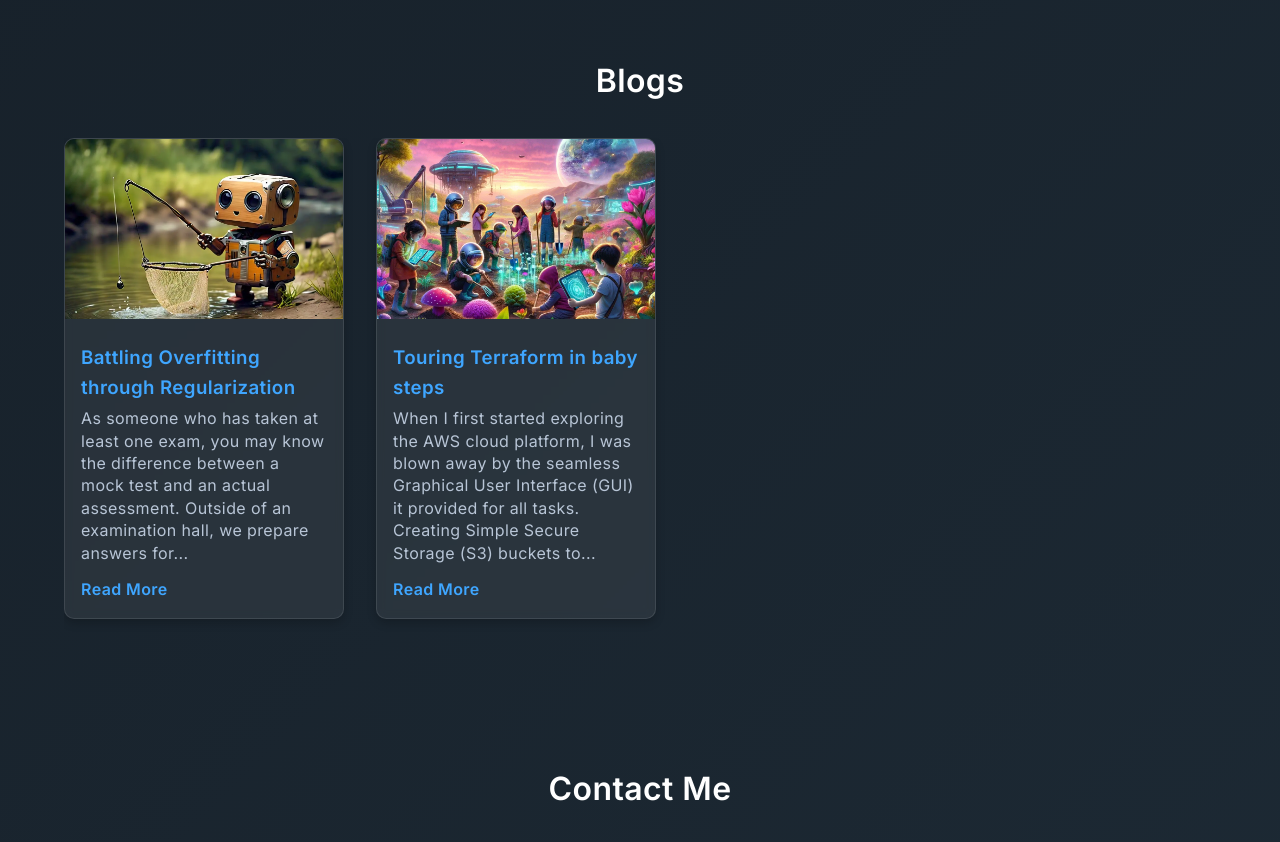
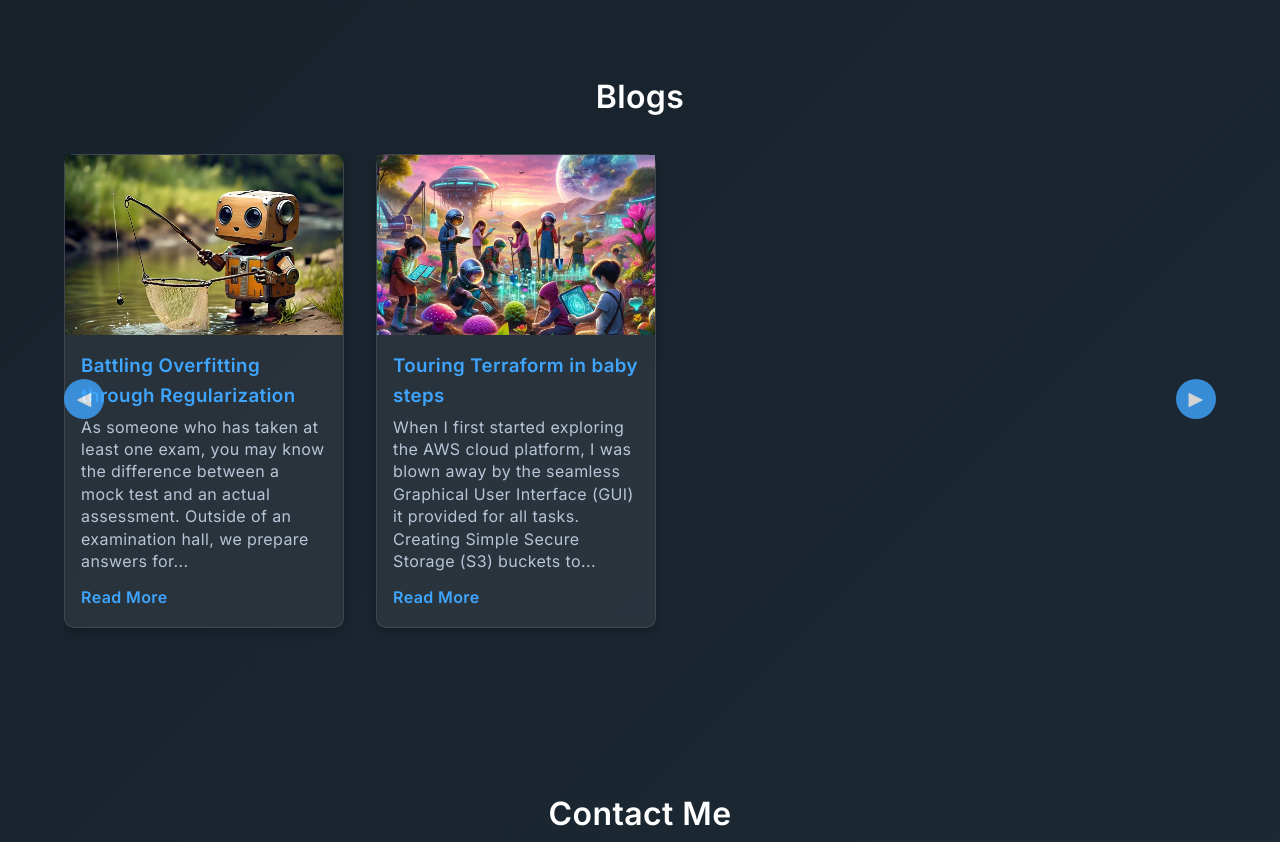
Before and after one commit to PratishMashankar/portfolio, a plain HTML site: page index.html in a window 1280 px wide. Shown: the part 5080-5922 px from the top of the page. Drawn offline with Linux system fonts and the light colour scheme.

Commit message:
Added scroll buttons for projects and blogs

```diff
--- a/index.html
+++ b/index.html
@@ -304,9 +304,17 @@
 <section id="projects" class="projects-section card-section">
   <div class="container">
     <h2 class="section-title">Projects</h2>
-      <div class="projects-container">
 
-        <!-- New Project -->
+    <!-- Scroll container wrapper -->
+    <div class="scroll-container">
+
+      <!-- Prev Button (left arrow) -->
+      <button class="scroll-btn left" id="projects-prev-btn">&#x25C0;</button>
+
+      <!-- The horizontal scroll container -->
+      <div class="projects-container" id="projects-scroll">
+
+        <!-- Project Card 1 -->
         <div class="project-card pop-on-scroll">
           <img src="images/e2e_textsum.webp" alt="Project 1" />
           <div class="project-info">
@@ -322,7 +330,7 @@
             <div class="tech-bubbles">
               <span class="tech-bubble">Hugging Face Transformers</span>
               <span class="tech-bubble">AWS (EC2, ECR, SageMaker)</span>
-              <span class="tech-bubble">Docker </span>
+              <span class="tech-bubble">Docker</span>
               <span class="tech-bubble">Python</span>
             </div>
             <p>
@@ -330,9 +338,8 @@
             </p>
           </div>
         </div>
-        <!-- More project cards as needed... -->
 
-        <!-- New Project -->
+        <!-- Project Card 2 -->
         <div class="project-card pop-on-scroll">
           <img src="images/noahbert.png" alt="Project 1" />
           <div class="project-info">
@@ -343,13 +350,12 @@
                 class="project-link"
               >
                 Multi-Class Hate Speech Classification using NoahBERT
-
               </a>
             </h3>
             <div class="tech-bubbles">
               <span class="tech-bubble">BERT</span>
               <span class="tech-bubble">Pytorch</span>
-                <span class="tech-bubble">Python </span>
+              <span class="tech-bubble">Python</span>
               <span class="tech-bubble">Scikit-learn</span>
             </div>
             <p>
@@ -357,9 +363,8 @@
             </p>
           </div>
         </div>
-          <!-- More project cards as needed... -->
 
-          <!-- New Project -->
+        <!-- Project Card 3 -->
         <div class="project-card pop-on-scroll">
           <img src="images/gramrepro.png" alt="Project 1" />
           <div class="project-info">
@@ -370,16 +375,15 @@
                 class="project-link"
               >
                 IteraTeR Reproducibility Study
-
               </a>
             </h3>
             <div class="tech-bubbles">
-                <span class="tech-bubble">Transformers </span>
-                <span class="tech-bubble">BERT, RoBERTa </span>
-                <span class="tech-bubble">XLM-RoBERTa, mT5 </span>
-                <span class="tech-bubble">BART, Pegasus </span>
+              <span class="tech-bubble">Transformers</span>
+              <span class="tech-bubble">BERT, RoBERTa</span>
+              <span class="tech-bubble">XLM-RoBERTa, mT5</span>
+              <span class="tech-bubble">BART, Pegasus</span>
               <span class="tech-bubble">Pytorch</span>
-                <span class="tech-bubble">Python </span>
+              <span class="tech-bubble">Python</span>
               <span class="tech-bubble">Google API</span>
             </div>
             <p>
@@ -387,9 +391,8 @@
             </p>
           </div>
         </div>
-          <!-- More project cards as needed... -->
 
-            <!-- New Project -->
+        <!-- Project Card 4 -->
         <div class="project-card pop-on-scroll">
           <img src="images/machinebias.webp" alt="Project 1" />
           <div class="project-info">
@@ -400,13 +403,12 @@
                 class="project-link"
               >
                 Auditing for Machine Bias
-
               </a>
             </h3>
             <div class="tech-bubbles">
-                <span class="tech-bubble">Gradient Boosting Machine (GBM) </span>
+              <span class="tech-bubble">Gradient Boosting Machine (GBM)</span>
               <span class="tech-bubble">Fair Classifier (Diversity Parity)</span>
-                <span class="tech-bubble">Python </span>
+              <span class="tech-bubble">Python</span>
               <span class="tech-bubble">Scikit-learn</span>
             </div>
             <p>
@@ -414,13 +416,16 @@
             </p>
           </div>
         </div>
-          <!-- More project cards as needed... -->
 
+        <!-- Add more .project-card items if desired... -->
 
+      </div> <!-- End of .projects-container -->
 
+      <!-- Next Button (right arrow) -->
+      <button class="scroll-btn right" id="projects-next-btn">&#x25B6;</button>
+    </div> <!-- End of .scroll-container -->
 
-      </div>
-    </div>
+  </div> <!-- End of .container -->
 </section>
 
 
@@ -429,9 +434,17 @@
 <section id="blogs" class="blogs-section card-section">
   <div class="container">
     <h2 class="section-title">Blogs</h2>
-      <div class="blogs-container">
 
-        <!-- Blog Card (Simplified like project cards) -->
+    <!-- Scroll container wrapper -->
+    <div class="scroll-container">
+
+      <!-- Prev Button (left arrow) -->
+      <button class="scroll-btn left" id="blogs-prev-btn">&#x25C0;</button>
+
+      <!-- The horizontal scroll container -->
+      <div class="blogs-container" id="blogs-scroll">
+
+        <!-- Blog Card 1 -->
         <div class="blog-card pop-on-scroll">
           <img src="images/battovreg.webp" alt="Blog 1" />
           <div class="blog-info">
@@ -449,11 +462,10 @@
             </a>
           </div>
         </div>
-        <!-- Additional blog cards here -->
 
-        <!-- Blog Card (Simplified like project cards) -->
+        <!-- Blog Card 2 -->
         <div class="blog-card pop-on-scroll">
-            <img src="images/tourterr.webp" alt="Blog 1" />
+          <img src="images/tourterr.webp" alt="Blog 2" />
           <div class="blog-info">
             <h3>Touring Terraform in baby steps</h3>
             <p>
@@ -469,11 +481,18 @@
             </a>
           </div>
         </div>
-          <!-- Additional blog cards here -->
 
-      </div>
+        <!-- Add more .blog-card items if desired -->
+
+      </div> <!-- End .blogs-container -->
+
+      <!-- Next Button (right arrow) -->
+      <button class="scroll-btn right" id="blogs-next-btn">&#x25B6;</button>
+
+    </div> <!-- End .scroll-container -->
   </div>
 </section>
+
 
   <!-- ========== CONTACT SECTION ========== -->
   <section id="contact" class="contact-section card-section">
--- a/script.js
+++ b/script.js
@@ -51,4 +51,58 @@ document.addEventListener("DOMContentLoaded", () => {
     navToggle.addEventListener("click", () => {
       navLinks.classList.toggle("show-links");
     });
+
+     // 1) Get references to the container & buttons
+  const projectsScroll = document.getElementById("projects-scroll");
+  const projectsPrevBtn = document.getElementById("projects-prev-btn");
+  const projectsNextBtn = document.getElementById("projects-next-btn");
+
+  // 2) Distance to scroll each time
+  const SCROLL_DISTANCE = 300;
+
+  // 3) Click event for Prev button
+  projectsPrevBtn.addEventListener("click", () => {
+    projectsScroll.scrollBy({
+      left: -SCROLL_DISTANCE,
+      behavior: "smooth"
+    });
   });
+
+  // 4) Click event for Next button
+  projectsNextBtn.addEventListener("click", () => {
+    projectsScroll.scrollBy({
+      left: SCROLL_DISTANCE,
+      behavior: "smooth"
+    });
+  });
+
+
+  // BLOGS SCROLL LOGIC
+  const blogsScroll = document.getElementById("blogs-scroll");
+  const blogsPrevBtn = document.getElementById("blogs-prev-btn");
+  const blogsNextBtn = document.getElementById("blogs-next-btn");
+
+  // Scroll distance (adjust as you like)
+  const BLOGS_SCROLL_DISTANCE = 300;
+
+  blogsPrevBtn.addEventListener("click", () => {
+    blogsScroll.scrollBy({
+      left: -BLOGS_SCROLL_DISTANCE,
+      behavior: "smooth"
+    });
+  });
+
+  blogsNextBtn.addEventListener("click", () => {
+    blogsScroll.scrollBy({
+      left: BLOGS_SCROLL_DISTANCE,
+      behavior: "smooth"
+    });
+  });
+
+
+
+
+
+
+
+  });
--- a/styles.css
+++ b/styles.css
@@ -406,7 +406,50 @@
   }
 
   /* PROJECTS SECTION (Horizontal Scroll) */
-/* HORIZONTAL SCROLL CONTAINER */
+
+  /* 1) SCROLL CONTAINER WRAPPER (positions arrow buttons around .projects-container) */
+.scroll-container {
+  position: relative;
+  display: flex;
+  align-items: center; /* center the container & buttons vertically */
+  margin-bottom: 1rem; /* optional spacing below the container */
+}
+
+/* SCROLL BUTTONS (Prev/Next Arrows) */
+.scroll-btn {
+  background: var(--accent-color);
+  color: #fff;
+  border: none;
+  width: 40px;
+  height: 40px;
+  cursor: pointer;
+  border-radius: 50%;
+  opacity: 0.8;
+  transition: opacity 0.3s;
+  position: absolute;
+  top: 50%;
+  transform: translateY(-50%);
+  z-index: 2;
+  font-size: 1.2rem;
+  display: flex;
+  align-items: center;
+  justify-content: center;
+}
+
+.scroll-btn:hover {
+  opacity: 1;
+}
+
+/* Position each button on left or right side of the container */
+.scroll-btn.left {
+  left: 0;
+}
+
+.scroll-btn.right {
+  right: 0;
+}
+
+/* 2) HORIZONTAL SCROLL CONTAINER */
 .projects-container {
   display: flex;
   /* Don't allow wrapping; always a single row of cards */
@@ -435,7 +478,7 @@
   scrollbar-width: none;
 }
 
-  /* PROJECT CARD */
+/* 3) PROJECT CARD */
 .project-card {
   /*
     "flex: 0 0 300px;" sets a fixed width of 300px
@@ -469,7 +512,7 @@
   transform: translateY(-6px);
 }
 
-  /* IMAGE */
+/* PROJECT CARD IMAGE */
 .project-card img {
   width: 100%;
   height: 140px;       /* fixed image height */
@@ -514,73 +557,131 @@
   white-space: nowrap;
 }
 
-  /* TEXT */
+/* PROJECT DESCRIPTION */
 .project-info p {
   color: #b8c5d6;
   line-height: 1.6;
 }
 
 
+  /* ------------------------------------
+   BLOGS SECTION (Horizontal Scroll + Arrows)
+------------------------------------- */
 
+/* 1) SCROLL-CONTAINER WRAPPER
+   Wraps the .blogs-container + arrow buttons */
+.scroll-container {
+  position: relative;
+  display: flex;
+  align-items: center;  /* center the container & buttons vertically */
+  margin-bottom: 1rem;  /* optional spacing */
+}
 
+/* 2) NEXT/PREV ARROW BUTTONS */
+.scroll-btn {
+  background: var(--accent-color);
+  color: #fff;
+  border: none;
+  width: 40px;
+  height: 40px;
+  cursor: pointer;
+  border-radius: 50%;
+  opacity: 0.8;
+  transition: opacity 0.3s;
+  position: absolute;
+  top: 50%;
+  transform: translateY(-50%);
+  z-index: 2;  /* ensure buttons are above the cards */
+  font-size: 1.2rem;
+  display: flex;
+  align-items: center;
+  justify-content: center;
+}
 
-  /* BLOGS */
+.scroll-btn:hover {
+  opacity: 1;
+}
+
+/* Left arrow on the left edge, right arrow on the right edge */
+.scroll-btn.left {
+  left: 0;
+}
+.scroll-btn.right {
+  right: 0;
+}
+
+/* 3) HORIZONTAL SCROLL FOR BLOGS */
 .blogs-container {
   display: flex;
+  flex-wrap: nowrap;            /* single horizontal row */
   gap: 2rem;
   overflow-x: auto;
   padding-bottom: 1rem;
+
+  /* Snap effect if you want it */
   scroll-snap-type: x mandatory;
+
+  /* Forces each blog-card to match the tallest card's height, if needed */
+  align-items: stretch;
+
+  /* Hide scrollbar if desired */
+  -ms-overflow-style: none;
+  scrollbar-width: none;
 }
-
 .blogs-container::-webkit-scrollbar {
   display: none;
 }
-  .blogs-container {
-    -ms-overflow-style: none;
-    scrollbar-width: none;
-  }
 
+/* 4) BLOG CARD STYLING */
 .blog-card {
-    flex: 0 0 280px;
+  flex: 0 0 280px;                    /* fixed width for horizontal scroll */
   background: rgba(255,255,255,0.07);
   backdrop-filter: blur(4px);
   border: 1px solid rgba(255,255,255,0.1);
   border-radius: var(--border-radius);
   box-shadow: 0 4px 10px rgba(0,0,0,0.2);
-    overflow: hidden;
 
+  /* Intersection Observer "pop-on-scroll" effect (if used) */
   transform: translateY(var(--pop-translate));
   opacity: 0;
   transition: transform var(--transition-speed), opacity var(--transition-speed);
+
+  /* For snapping each card into view if scroll-snap is used */
   scroll-snap-align: start;
 }
 
+/* Hover raise effect */
 .blog-card:hover {
   transform: translateY(-6px);
 }
 
+/* Blog card image with fixed height */
 .blog-card img {
   width: 100%;
   height: 180px;
   object-fit: cover;
+  display: block;
 }
 
+/* Blog content area */
 .blog-info {
   padding: 1rem;
 }
 
+/* Title */
 .blog-info h3 {
   color: var(--accent-color);
   margin-bottom: 0.3rem;
 }
 
+/* Paragraph text */
 .blog-info p {
   color: #b8c5d6;
   line-height: 1.4;
   margin-bottom: 0.8rem;
 }
 
+/* Read More link */
 .blog-link {
   color: var(--accent-color);
   text-decoration: none;
@@ -591,6 +692,7 @@
 .blog-link:hover {
   color: var(--accent-color-dark);
 }
+
 
   /* CONTACT */
   .contact-section {
```
Lines whose indentation alone changed are shown as unchanged.
